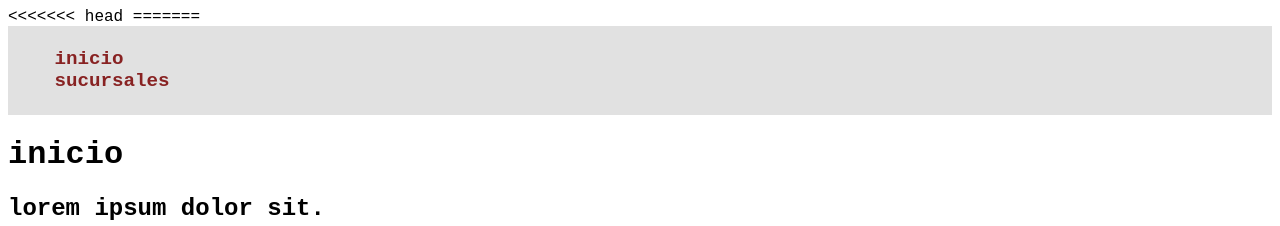
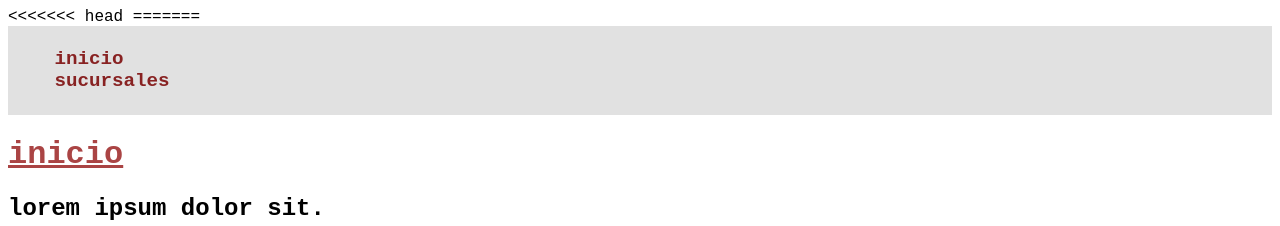
Before and after one commit to Roxitna/RepositorioPrueba, a plain HTML site: page index.html in a window 1280 px wide. Shown: the top 226 px of the page. Drawn offline with Linux system fonts and the light colour scheme; files that its build step writes are made by us from their sources.

Commit message:
agrega estilos

```diff
--- a/repo4/css/estilos.css
+++ b/repo4/css/estilos.css
@@ -3,6 +3,7 @@ body {
     font-family: 'Courier New', Courier, monospace;
     text-align: left;
 }
+
 nav {
     background-color: #e1e1e1;
     padding: .4em;
@@ -23,3 +24,8 @@ nav a:hover {
     color: #a44;
     text-decoration: underline;
 }
+
+h1 {
+    color: #a44;
+    text-decoration: underline;
+}
```
